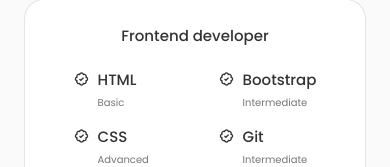
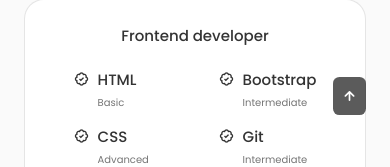
Before and after one commit to Kastori1206/react_portfolio, a React (Create React App) app: page / in a window 390 px wide. Shown: the part 898-1065 px from the top of the page. Built offline with nearby package versions, Linux system fonts and the light colour scheme.

Commit message:
add Scroll-to-Top componet, Scroll Header & Active Link

```diff
--- a/src/App.js
+++ b/src/App.js
@@ -7,6 +7,7 @@
 import Skills from "./components/skills/Skills";
 import Contact from "./components/contact/Contact";
 import Footer from "./components/Footer/Footer";
+import ScrollUp from "./components/scrollup/ScrollUp";
 
 export default function App() {
   return (
@@ -19,8 +20,9 @@
         <Skills />
         <Services />
         <Contact />
-        <Footer />
       </main>
+      <Footer />
+      <ScrollUp />
     </>
   );
 }
--- a/src/components/Footer/Footer.jsx
+++ b/src/components/Footer/Footer.jsx
@@ -7,12 +7,12 @@
         <h1 className="footer__title">Smith</h1>
         <ul className="footer__list">
           <li>
-            <a href="#" className="footer__link">
+            <a href="#!" className="footer__link">
               About
             </a>
           </li>
           <li>
-            <a href="#" className="footer__link">
+            <a href="#!" className="footer__link">
               Projects
             </a>
           </li>
--- a/src/components/header/Header.jsx
+++ b/src/components/header/Header.jsx
@@ -2,8 +2,20 @@
 import "./header.css";
 
 export default function Header() {
+  /* ====== Change background Header ====== */
+  window.addEventListener("scroll", function () {
+    const header = document.querySelector(".header");
+    //when the scroll is higher than 200 viewport height, add the scroll-header calss to a tag with the scroll-header class
+    if (this.scrollY >= 80) {
+      header.classList.add("scroll-header");
+    } else {
+      header.classList.remove("scroll-header");
+    }
+  });
+
   /* ====== Toggle Menu ====== */
   const [Toggle, showMenu] = useState(false);
+  const [activeNav, setActiveNav] = useState("#home");
 
   return (
     <header className="header">
@@ -14,25 +26,53 @@
         <div className={Toggle ? "nav__menu show-menu" : "nav__menu"}>
           <ul className="nav__list gird">
             <li className="nav__item">
-              <a href="#home" className="nav__link active-link">
+              <a
+                href="#home"
+                className={
+                  activeNav === "#home" ? "nav__link active-link" : "nav__link"
+                }
+                onClick={() => setActiveNav("#home")}
+              >
                 <i className="uil uil-estate nav__icon"></i> Home
               </a>
             </li>
 
             <li className="nav__item">
-              <a href="#about" className="nav__link">
+              <a
+                href="#about"
+                className={
+                  activeNav === "#about" ? "nav__link active-link" : "nav__link"
+                }
+                onClick={() => setActiveNav("#about")}
+              >
                 <i className="uil uil-user nav__icon"></i>About
               </a>
             </li>
 
             <li className="nav__item">
-              <a href="#skills" className="nav__link">
+              <a
+                href="#skills"
+                className={
+                  activeNav === "#skills"
+                    ? "nav__link active-link"
+                    : "nav__link"
+                }
+                onClick={() => setActiveNav("#skills")}
+              >
                 <i className="uil uil-file-alt nav__icon"></i>
                 Skills
               </a>
             </li>
             <li className="nav__item">
-              <a href="#services" className="nav__link">
+              <a
+                href="#services"
+                className={
+                  activeNav === "#services"
+                    ? "nav__link active-link"
+                    : "nav__link"
+                }
+                onClick={() => setActiveNav("#servoces")}
+              >
                 <i className="uil uil-briefcase-alt nav__icon"></i>
                 Services
               </a>
@@ -44,7 +84,13 @@
               </a>
             </li>
             <li className="nav__item">
-              <a href="#contact" className="nav__link">
+              <a
+                href="#contact"
+                className={
+                  activeNav === "#contact" ? "nav__link  -link" : "nav__link"
+                }
+                onClick={() => setActiveNav("#contact")}
+              >
                 <i className="uil uil-message nav__icon"></i>
                 Contact
               </a>
--- a/src/components/header/header.css
+++ b/src/components/header/header.css
@@ -3,7 +3,7 @@
   position: fixed;
   top: 0;
   left: 0;
-  z-index: var(--z-fiexed);
+  z-index: var(--z-fixed);
   background-color: var(--body-color);
 }
 
@@ -35,6 +35,7 @@
   font-weight: var(--font-medium);
   transition: 0.3s;
 }
+
 .nav__icon,
 .nav__close,
 .nav__toggle {
@@ -45,6 +46,11 @@
 .active-link,
 .nav__link:hover {
   color: var(--title-color-dark);
+}
+
+/* Change background header */
+.scroll-header {
+  box-shadow: 0 -1px 4px rgba(0, 0, 0, 0.15);
 }
 
 /* === breakpoints === */
--- /dev/null
+++ b/src/components/scrollup/ScrollUp.jsx
@@ -0,0 +1,19 @@
+import React from "react";
+import "./scrollup.css";
+
+export default function ScrollUp() {
+  window.addEventListener("scroll", function () {
+    const scrollUp = document.querySelector(".scrollup");
+    //when the scroll is higher than 560 viewport height, add the show-scroll calss to a tag with the scroll-top class
+    if (this.scrollY >= 560) {
+      scrollUp.classList.add("show-scroll");
+    } else {
+      scrollUp.classList.remove("show-scroll");
+    }
+  });
+  return (
+    <a href="#!" className="scrollup">
+      <i className="uil uil-arrow-up scrollup__icon"></i>
+    </a>
+  );
+}
--- /dev/null
+++ b/src/components/scrollup/scrollup.css
@@ -0,0 +1,52 @@
+.scrollup {
+  position: fixed;
+  right: 2.5rem;
+  bottom: -20%;
+  background-color: var(--title-color);
+  opacity: 0.8;
+  padding: 0.3rem 0.5rem;
+  border-radius: 0.4rem;
+  z-index: var(--z-tooltip);
+  transition: 0.4s;
+}
+
+.scrollup__icon {
+  font-size: 1.5rem;
+  color: var(--container-color);
+}
+
+.scrollup:hover {
+  background-color: var(--title-color-dark);
+}
+
+/* Show Scroll */
+.show-scroll {
+  bottom: 3rem;
+}
+
+/*=============== BREAKPOINTS ===============*/
+/* For large devices */
+@media screen and (max-width: 992px) {
+  .scrollup {
+    right: 1.5rem;
+    padding: 0.25rem 0.4rem;
+  }
+
+  .scrollup__icon {
+    font-size: 1.25rem;
+  }
+}
+
+/* For medium devices */
+@media screen and (max-width: 768px) {
+  .show-scroll {
+    bottom: 4rem;
+  }
+}
+
+/* For small devices */
+@media screen and (max-width: 350px) {
+  .scrollup {
+    right: 1rem;
+  }
+}
```
